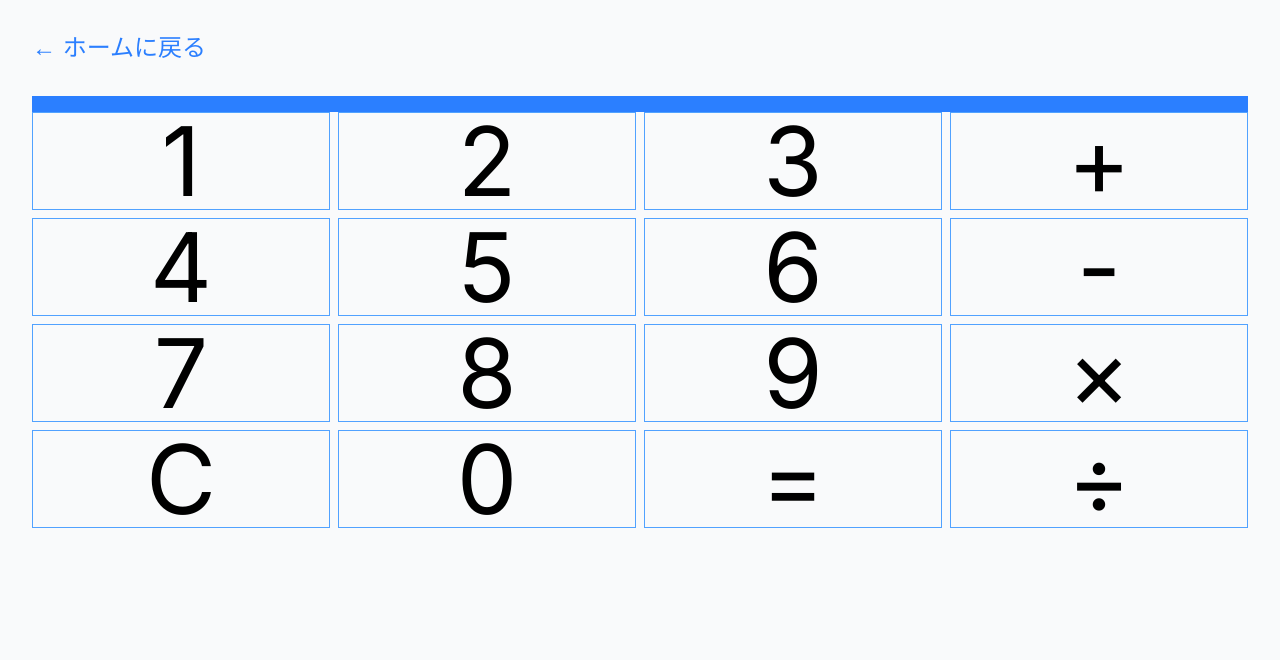
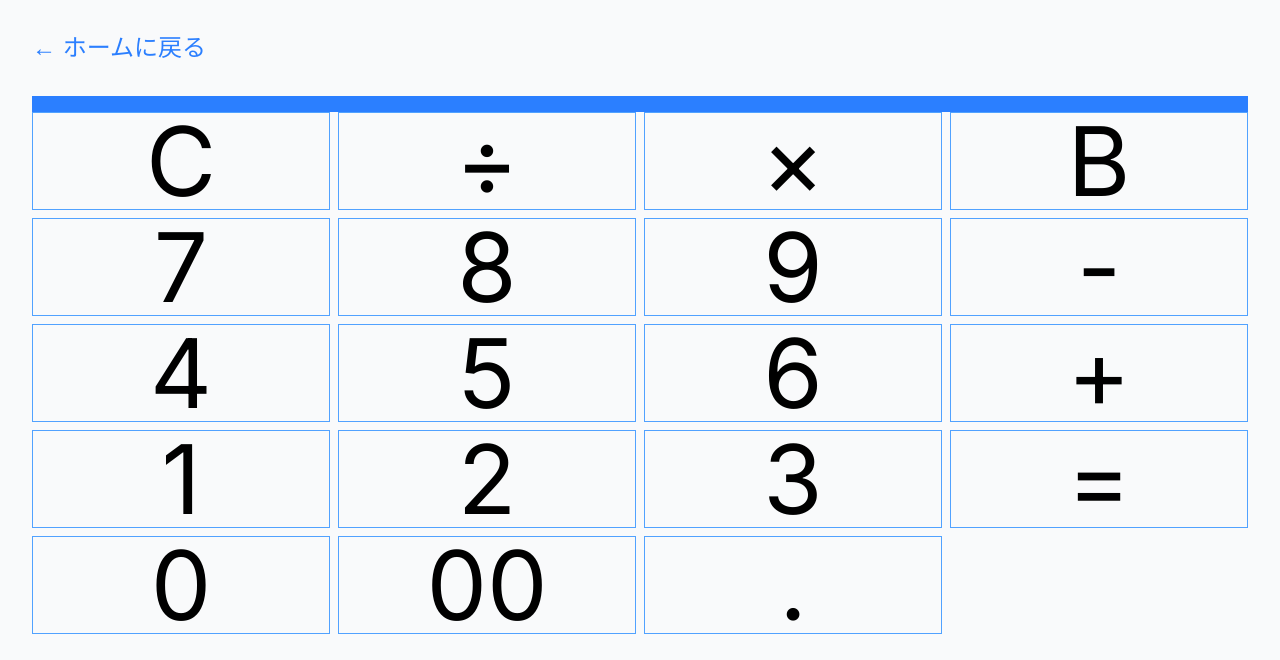
Before and after one commit to Reossann/my-universe, a Next.js app: page /calc in a window 1280 px wide. Shown: the top 660 px of the page. Built offline with nearby package versions, Linux system fonts and the light colour scheme.

Commit message:
feat: calc => 一文字戻ると小数点を追加

```diff
--- a/app/calc/page.tsx
+++ b/app/calc/page.tsx
@@ -10,11 +10,15 @@ import { useRouter } from 'next/navigation'; // ← 1. 追加！
 
 export default function Calc(){
 
-    const numbersList = ["1","2","3","+","4","5","6","-","7","8","9","×","C","0","=","÷"];
+    const numbersList = ["C", "÷", "×", "B", "7", "8", "9", "-", "4", "5", "6", "+", "1", "2", "3", "=", "0", "00", "."];
     const operator = ["+","-","×","÷"]
     const [result, setResult] = useState<string>("")
     const handlePrint = (number: string) => {
         let new_result = structuredClone(result);
+        if ("B" === number){
+            setResult(new_result.slice(0, -1));
+            return
+        }
         if ("C" === number){
                 new_result = ""
                 setResult(new_result)
```
